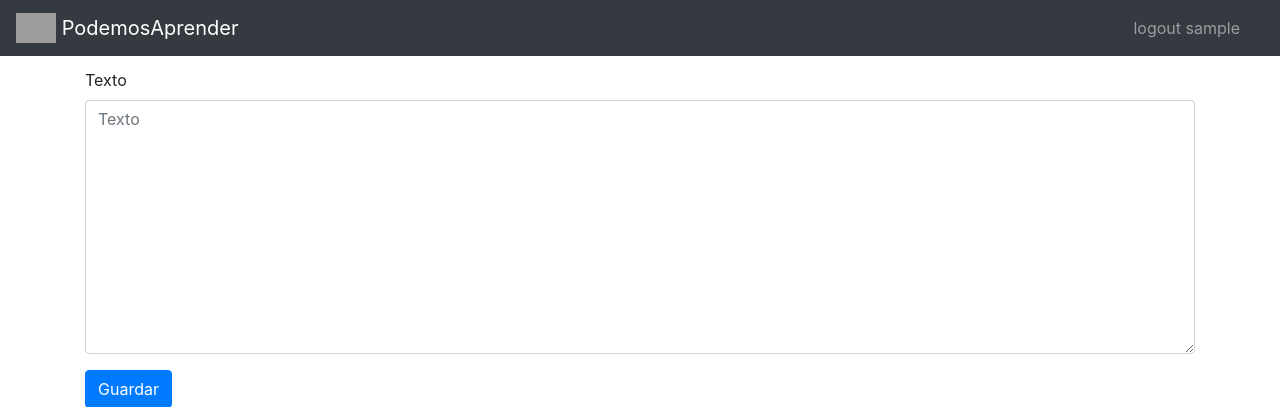
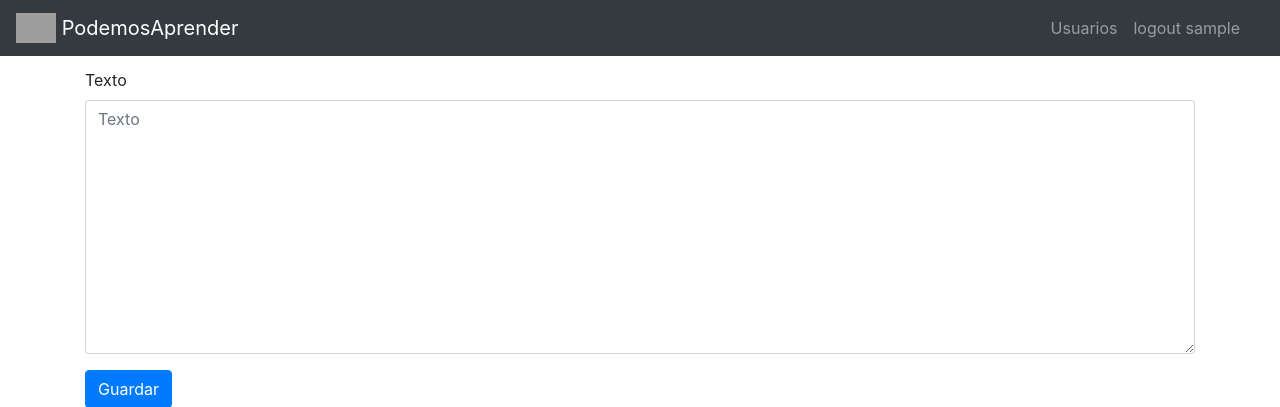
Before and after one commit to podemosaprender/app_podemosaprender, a Django app: page /charla/nueva in a window 1280 px wide. Shown: the top 407 px of the page. Run offline with Django 3.2, Linux system fonts and the light colour scheme; the visitor is signed in with stand-in values (Sample User, id 1); some libraries are stand-ins or nearby versions; grey boxes are pictures that could not be loaded.

Commit message:
agrego btn usuarios

```diff
--- a/pa_charlas_app/templates/pa_charlas_app/base.html
+++ b/pa_charlas_app/templates/pa_charlas_app/base.html
@@ -33,6 +33,9 @@
           </ul>
         <ul class="navbar-nav px-3">
           <li class="nav-item text-nowrap">
+            <a href="/usuarios" class="nav-link">Usuarios</a>
+          </li>
+          <li class="nav-item text-nowrap">
           {% if user.is_authenticated %}
             <a href="/logout" class="nav-link">logout {{ user.username }}</a>
           {% else %}
--- a/pa_charlas_app/urls.py
+++ b/pa_charlas_app/urls.py
@@ -25,5 +25,5 @@ urlpatterns = [
 	path('', views.CharlaListView.as_view(), name='home'),
 
 	# : lista de usuarios
-	path('usuario/', views.usuario_list, name='usuario_list'),
+	path('usuarios/', views.usuario_list, name='usuario_list'),
 ]
```
